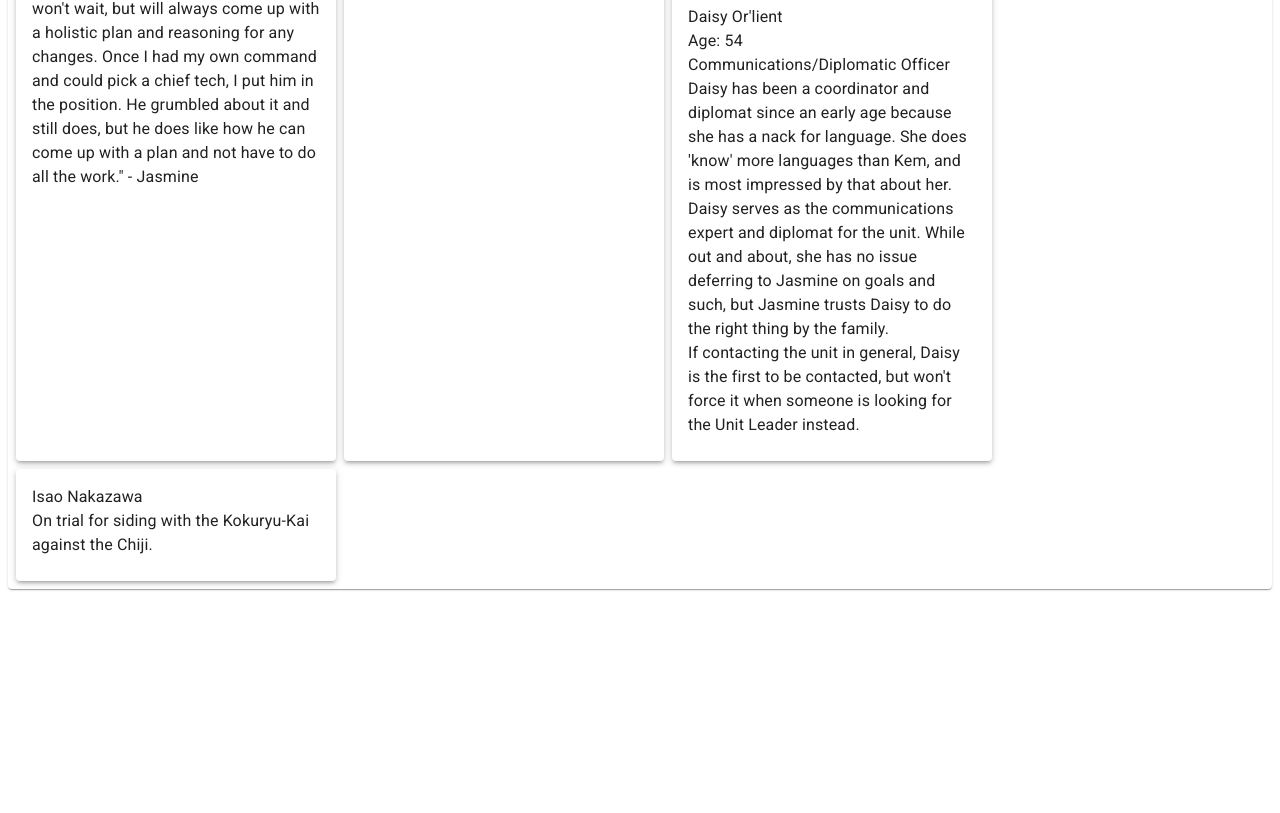
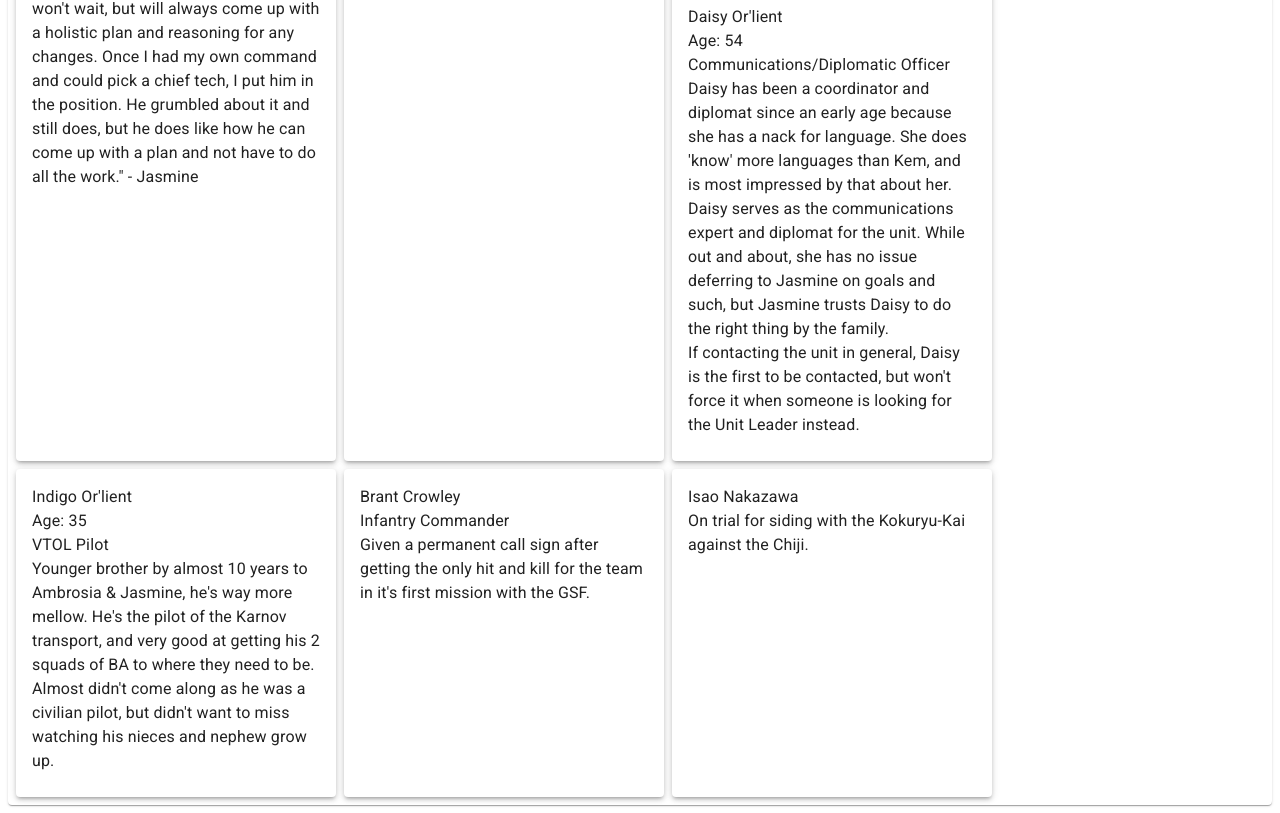
Before and after one commit to Rangoric/BattleTech-Campaign, a Next.js app: page /BattleTech-Campaign/nejiro/people in a window 1280 px wide. Shown: the part 5995-6808 px from the top of the page. Before the commit the page ends 6592 px from the top, so only its background shows below. Built offline with nearby package versions, Linux system fonts and the light colour scheme.

Commit message:
Cleaned up more

```diff
--- a/src/layout/NavMenu.tsx
+++ b/src/layout/NavMenu.tsx
@@ -24,9 +24,6 @@ export const NavMenu = () => (
     <MenuItem component={Link} href="/shopping-list">
       <Typography>Shopping List</Typography>
     </MenuItem>
-    <MenuItem component={Link} href="/cast-of-characters">
-      <Typography>House of Or&apos;lient</Typography>
-    </MenuItem>
     <MenuItem component={Link} href="/family-history">
       <Typography>Or&apos;lient Family History</Typography>
     </MenuItem>
--- a/src/nejiro/data/groups/ValkyriesOfHanakotoba.ts
+++ b/src/nejiro/data/groups/ValkyriesOfHanakotoba.ts
@@ -191,5 +191,28 @@ export const ValkyriesOfHanakotoba: IGroup = {
         "Mother of Indigo Or'lient",
       ],
     },
+    {
+      name: "Indigo Or'lient",
+      age: "35",
+      class: "VTOL Pilot",
+      languages: ["Swedish", "Japanese", "Swedanese"],
+      description: [
+        "Younger brother by almost 10 years to Ambrosia & Jasmine, he's way more mellow. He's the pilot of the Karnov transport, and very good at getting his 2 squads of BA to where they need to be. Almost didn't come along as he was a civilian pilot, but didn't want to miss watching his nieces and nephew grow up.",
+      ],
+      relationships: [
+        "Son of Daisy Or'lient",
+        "Son of Alphonse Barbeau",
+        "Brother of Jasmine Or'lient",
+        "Brother of Ambrosia Or'lient",
+      ],
+    },
+    {
+      name: "Brant Crowley",
+      class: "Infantry Commander",
+      languages: ["Swedish", "Japanese", "Swedanese"],
+      description: [
+        "Given a permanent call sign after getting the only hit and kill for the team in it's first mission with the GSF.",
+      ],
+    },
   ],
 };
```
Also changed, not shown: src/pages/cast-of-characters.mdx (deleted, +0 -18 lines).
